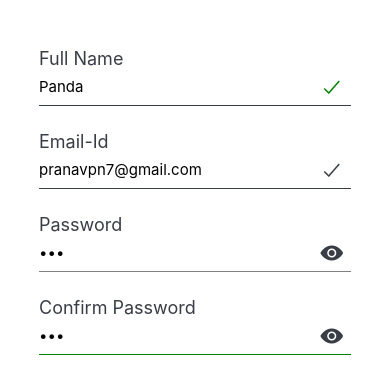
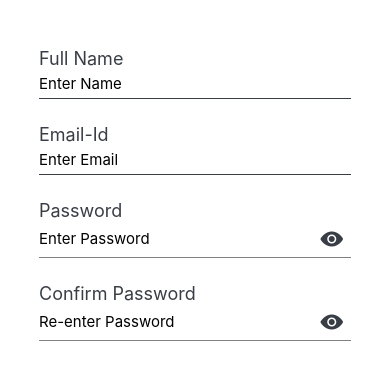
Before and after one commit to pranav567/Expense-Management-mobile-app, a React Native app: screen /Register in a window 390 px wide. Shown: the part 236-615 px from the top of the page. Built offline with nearby package versions, Linux system fonts and the light colour scheme.

Commit message:
get unique id error

```diff
--- a/queries.js
+++ b/queries.js
@@ -797,12 +797,18 @@ export const getCardId = async (db, userId, fromId, toId) => {
         "SELECT uniqueId from cardDetails where userId=? AND cardNum =?",
         [userId, fromId],
         (_, result) => {
-          let fromUnique = result.rows.item(0).uniqueId;
+          let fromUnique =
+            result.rows.item(0) == undefined
+              ? ""
+              : result.rows.item(0).uniqueId;
           tx.executeSql(
             "SELECT uniqueId from cardDetails where userId=? AND cardNum =?",
             [userId, toId],
             (_, result) => {
-              let toUnique = result.rows.item(0).uniqueId;
+              let toUnique =
+                result.rows.item(0) == undefined
+                  ? ""
+                  : result.rows.item(0).uniqueId;
               resolve({ fromUnique, toUnique });
             },
             (_, error) => {
--- a/screens/landingScreen.js
+++ b/screens/landingScreen.js
@@ -19,6 +19,8 @@ const LandingScreen = ({ navigation }) => {
     try {
       const db = SQLite.openDatabase("ExpenseManagement.db");
       // await deleteAllTables(db);
+      // await AsyncStorage.removeItem("storedPin");
+      // await AsyncStorage.removeItem("lockApp");
       const pin = await AsyncStorage.getItem("storedPin");
       const lockApp = await AsyncStorage.getItem("lockApp");
       if (pin == null || lockApp == null || lockApp == "0") {
--- a/screens/login.js
+++ b/screens/login.js
@@ -23,14 +23,13 @@ import {
   getSaltAndId,
   loginUsingCreds,
 } from "../queries";
-import { get } from "react-native/Libraries/TurboModule/TurboModuleRegistry";
 
 const Login = ({ navigation }) => {
   const securityCode = useSelector((state) => state.securityCode.securityCode);
   const dispatch = useDispatch();
 
-  const [username, setUsername] = useState("pranavpn7@gmail.com");
-  const [password, setPassword] = useState("123");
+  const [username, setUsername] = useState("");
+  const [password, setPassword] = useState("");
   const [showPassword, setShowPassword] = useState(false);
   const [validPassword, setValidPassword] = useState(false);
 
--- a/screens/register.js
+++ b/screens/register.js
@@ -27,13 +27,13 @@ import {
 import AsyncStorage from "@react-native-async-storage/async-storage";
 
 const Register = ({ navigation }) => {
-  const [name, setName] = useState("Panda");
-  const [password, setPassword] = useState("123");
+  const [name, setName] = useState("");
+  const [password, setPassword] = useState("");
   const [showPassword, setShowPassword] = useState(false);
-  const [confirmPassword, setConfirmPassword] = useState("123");
+  const [confirmPassword, setConfirmPassword] = useState("");
   const [showConfirmPassword, setShowConfirmPassword] = useState(false);
   const [validPassword, setValidPassword] = useState(false);
-  const [email, setEmail] = useState("pranavpn7@gmail.com");
+  const [email, setEmail] = useState("");
 
   const verifyEmail = () => {
     //to be done later using mailgun
```
